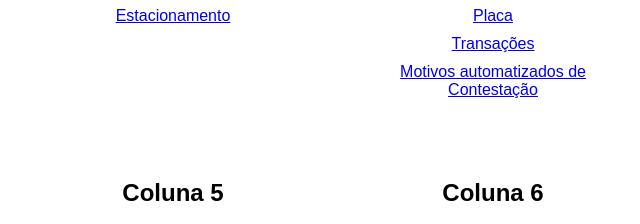
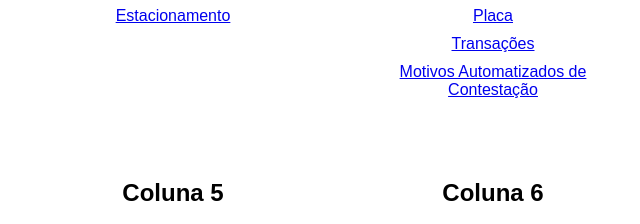
Before and after one commit to RNYftno/TAGSENSE2, a plain HTML site: page index.html in a window 1280 px wide. Shown: the part 231-455 px from the top of the page, 467-1107 px from the left. Drawn offline with Linux system fonts and the light colour scheme.

Commit message:
Update index.html

```diff
--- a/index.html
+++ b/index.html
@@ -63,7 +63,7 @@
       <div class="sub-section"><a href="https://atento.edusense.com.br/semparar/index.php/wiki/multa-por-evasao-1-1" target="_blank">Multa por Evasão</a></div>
       <div class="sub-section"><a href="https://atento.edusense.com.br/semparar/index.php/minha-conta/inicio/placas" target="_blank">Placa</a></div>
       <div class="sub-section"><a href="https://atento.edusense.com.br/semparar/index.php/minha-conta/inicio/home-transacoes" target="_blank">Transações</a></div>
-      <div class="sub-section"><a href="https://atento.edusense.com.br/semparar/index.php/wiki/motivos-automatizados-de-contestacao" target="_blank">Motivos automatizados de Contestação</a></div>
+      <div class="sub-section"><a href="https://atento.edusense.com.br/semparar/index.php/wiki/motivos-automatizados-de-contestacao" target="_blank">Motivos Automatizados de Contestação</a></div>
     </div>
   </div>
 
```
